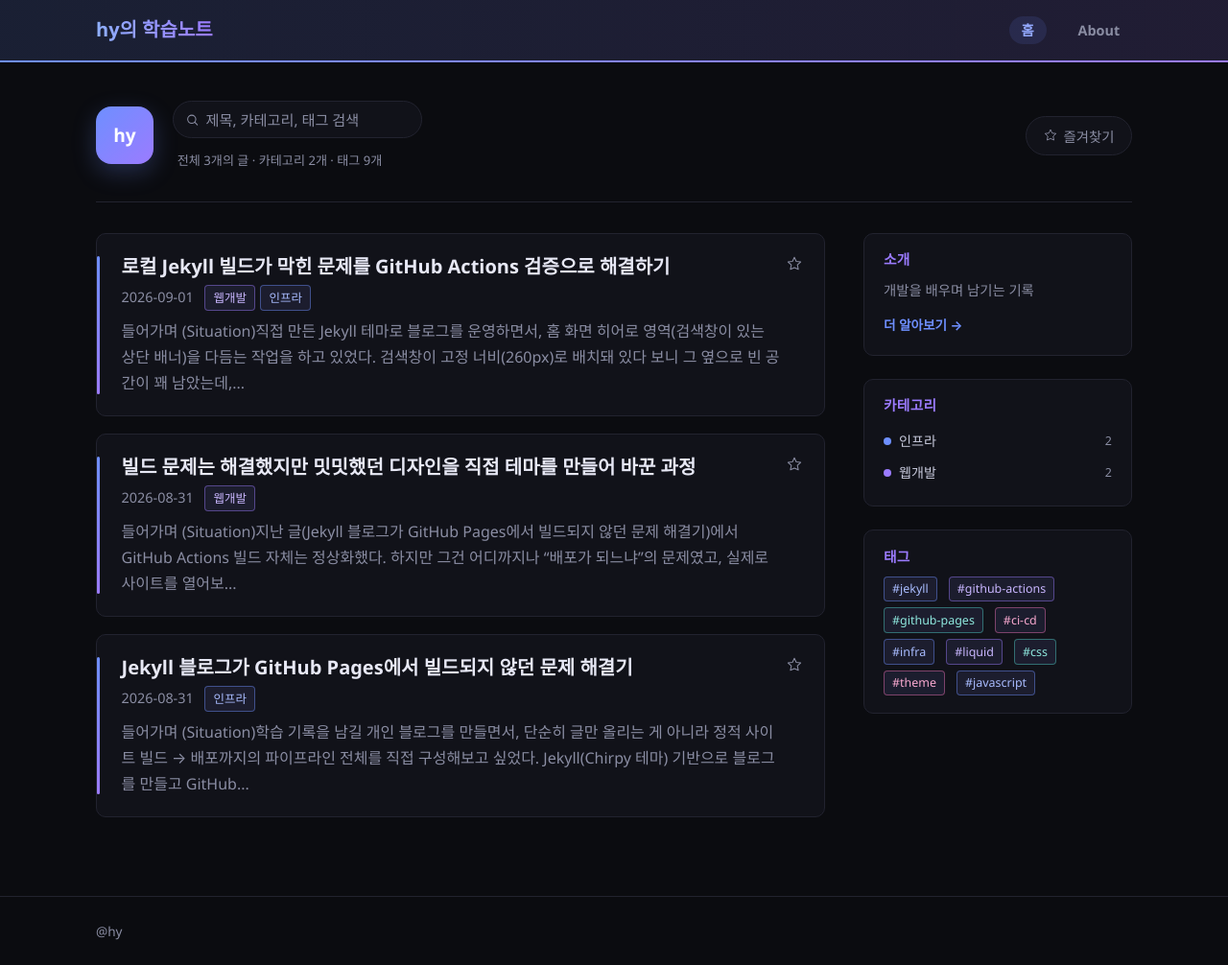
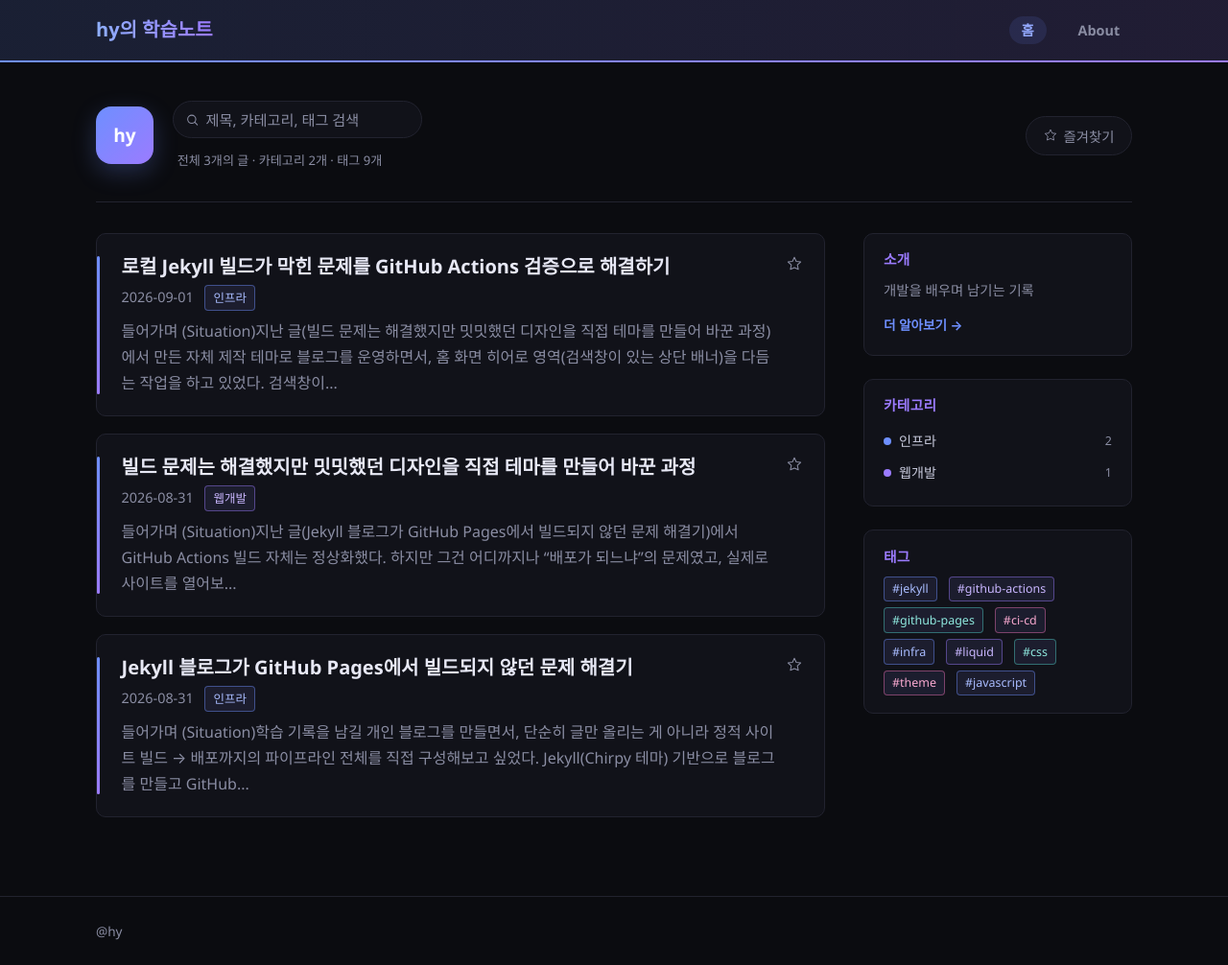
Before and after one commit to hhy0123/hyblog, a Jekyll site: the page built from index.html, in a window 1280 px wide and 1006 px high. Shown: the whole window at 96% size. Built offline with Jekyll 4.4.1, drawn with Linux system fonts in a browser that asks for light colours; the list of posts is cut into pages by our own code.

Commit message:
포스팅 형식을 기존 글 규격에 맞춰 정리

````diff
--- a/_posts/2026-09-01-jekyll-local-build-blocked-github-actions-verify.md
+++ b/_posts/2026-09-01-jekyll-local-build-blocked-github-actions-verify.md
@@ -2,14 +2,14 @@
 layout: post
 title: "로컬 Jekyll 빌드가 막힌 문제를 GitHub Actions 검증으로 해결하기"
 date: 2026-09-01 09:10:00 +0900
-categories: [웹개발, 인프라]
+categories: [인프라]
 tags: [jekyll, github-actions, javascript, css, liquid]
 mermaid: true
 ---
 
 ## 들어가며 (Situation)
 
-직접 만든 Jekyll 테마로 블로그를 운영하면서, 홈 화면 히어로 영역(검색창이 있는 상단 배너)을 다듬는 작업을 하고 있었다. 검색창이 고정 너비(260px)로 배치돼 있다 보니 그 옆으로 빈 공간이 꽤 남았는데, 이 공간을 장식이 아니라 실제로 쓸모 있는 기능으로 채우고 싶었다.
+지난 글([빌드 문제는 해결했지만 밋밋했던 디자인을 직접 테마를 만들어 바꾼 과정]({{ '/posts/jekyll-theme-from-scratch/' | relative_url }}))에서 만든 자체 제작 테마로 블로그를 운영하면서, 홈 화면 히어로 영역(검색창이 있는 상단 배너)을 다듬는 작업을 하고 있었다. 검색창이 고정 너비(260px)로 배치돼 있다 보니 그 옆으로 빈 공간이 꽤 남았는데, 이 공간을 장식이 아니라 실제로 쓸모 있는 기능으로 채우고 싶었다.
 
 ## 문제 상황 (Task)
 
@@ -23,7 +23,7 @@
 
 ## 해결 과정 (Action)
 
-### 1. 빈 공간에 넣을 기능 고르기
+### 1) 빈 공간에 넣을 기능 고르기
 
 몇 가지 후보를 먼저 검토했다.
 
@@ -35,7 +35,7 @@
 
 정적 사이트라 "좋아요 전체 공감 수" 같은 공유형 카운터는 서버가 필요해서 제외하고, 브라우저 `localStorage`에 저장하는 개인용 즐겨찾기로 방향을 잡았다.
 
-### 2. 즐겨찾기 + 카테고리 색상 구현
+### 2) 즐겨찾기 + 카테고리 색상 구현
 
 카테고리 배지는 사이드바가 이미 쓰고 있던 "인덱스를 4로 나눈 나머지로 색을 고르는" 규칙을 그대로 재사용했다. `site.categories`를 순회하며 이름이 일치하는 카테고리의 인덱스를 찾는 Liquid include를 만들었다.
 
@@ -67,7 +67,7 @@
 }
 ```
 
-### 3. 로컬 빌드 검증을 시도했지만 막힘
+### 3) 로컬 빌드 검증을 시도했지만 막힘
 
 여기서부터가 진짜 삽질 구간이다. 아래 순서로 막혔다.
 
@@ -106,7 +106,7 @@
 
 Windows의 Application Control Policy(WDAC/AppLocker 계열 정책)가 새로 설치된 네이티브 확장(`digest.so`)의 실행을 막고 있었다. 을지대 이메일 도메인을 쓰는 걸 보면 학교에서 관리하는 PC일 가능성이 높고, 이런 보안 정책은 우회 대상이 아니라 존중해야 할 대상이라고 판단했다. 그래서 Ruby를 지우고, 로컬 빌드 검증은 포기했다.
 
-### 4. 대신 GitHub Actions를 빌드 오라클로 쓰기
+### 4) 대신 GitHub Actions를 빌드 오라클로 쓰기
 
 로컬에서 확인할 수 없으니, 대신 할 수 있는 걸 순서대로 했다.
 
@@ -126,10 +126,14 @@
 
 ## 결과 (Result)
 
-- 히어로 여백을 채우는 즐겨찾기 필터 + 카테고리별 색상 배지 기능을 커밋 하나(5개 파일 변경, 289줄 추가)로 배포 완료
-- 로컬 검증 과정에서 실제 렌더링 버그(SVG `fill` 미적용)를 push 전에 잡음
-- "로컬 빌드가 안 되면 GitHub Actions API로 확인한다"는, 이 PC 환경에서 반복 가능한 검증 절차를 확립함
-- 결과적으로 로컬 툴체인 설치 없이도(오히려 설치했다가 다시 지웠다) 프로덕션과 동일한 환경의 빌드 성공 여부를 확인할 수 있었음
+| 항목 | Before | After |
+|------|--------|-------|
+| 히어로 검색창 옆 공간 | 빈 공간 | 즐겨찾기 필터 버튼 배치 |
+| 카테고리 배지 색상 | 리스트/검색결과 모두 단일 색 | 사이드바와 동일한 규칙으로 카테고리마다 다른 색 |
+| 로컬 빌드 검증 수단 | 없음(시도 안 해봄) | 없음(정책상 불가로 확정) → GitHub Actions API 확인으로 대체 |
+| 배포 결과 | - | 커밋 1개(5개 파일 변경, 289줄 추가)로 배포, Actions 빌드 성공 |
+
+정량적인 성능 지표는 아니지만, 로컬 검증 과정에서 실제 렌더링 버그(SVG `fill` 미적용)를 push 전에 잡아낸 것과, "로컬 빌드가 안 되면 GitHub Actions API로 확인한다"는 이 PC 환경에서 반복 가능한 검증 절차를 확립한 것이 이번 작업의 실질적인 결과다.
 
 가장 큰 배움은 "로컬 개발 환경이 프로덕션과 동일할 것"이라는 전제가 항상 성립하지는 않는다는 점이다. 특히 조직에서 관리하는 PC에서는 보안 정책이 개발 툴체인보다 우선한다. 이럴 때는 정책을 우회하기보다, CI를 신뢰할 수 있는 빌드 오라클로 삼는 편이 더 안전하고 결국 더 빨랐다.
 
````
